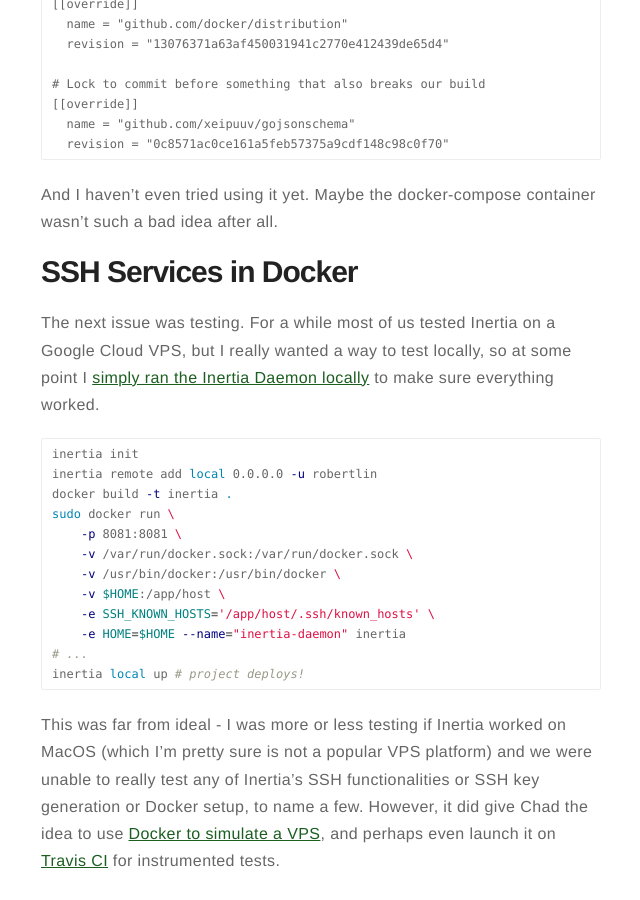
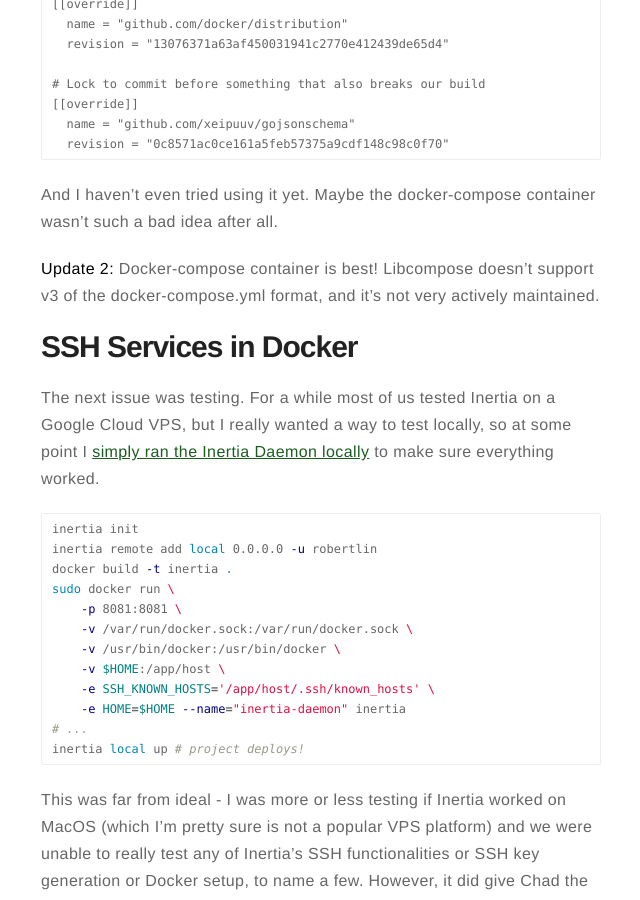
Before and after one commit to bobheadxi/bobheadxi.github.io, a Jekyll site: the page built from _posts/2018-2-15-dockerception.md, in a window 1280 px wide and 900 px high, scrolled down 5698 px. Shown: the whole window, without its empty margins (319-959 px from the left). Built offline with Jekyll 4.4.1, drawn with Linux system fonts in a browser that asks for light colours; emoji names are drawn with the system emoji font.

Commit message:
rip libcompose

```diff
--- a/_posts/2018-2-15-dockerception.md
+++ b/_posts/2018-2-15-dockerception.md
@@ -170,6 +170,8 @@
 
 And I haven't even tried using it yet. Maybe the docker-compose container wasn't such a bad idea after all.
 
+**Update 2:** Docker-compose container is best! Libcompose doesn't support v3 of the docker-compose.yml format, and it's not very actively maintained.
+
 # SSH Services in Docker
 
 The next issue was testing. For a while most of us tested Inertia on a Google Cloud VPS, but I really wanted a way to test locally, so at some point I [simply ran the Inertia Daemon locally](https://github.com/ubclaunchpad/inertia/pull/30) to make sure everything worked.
```
